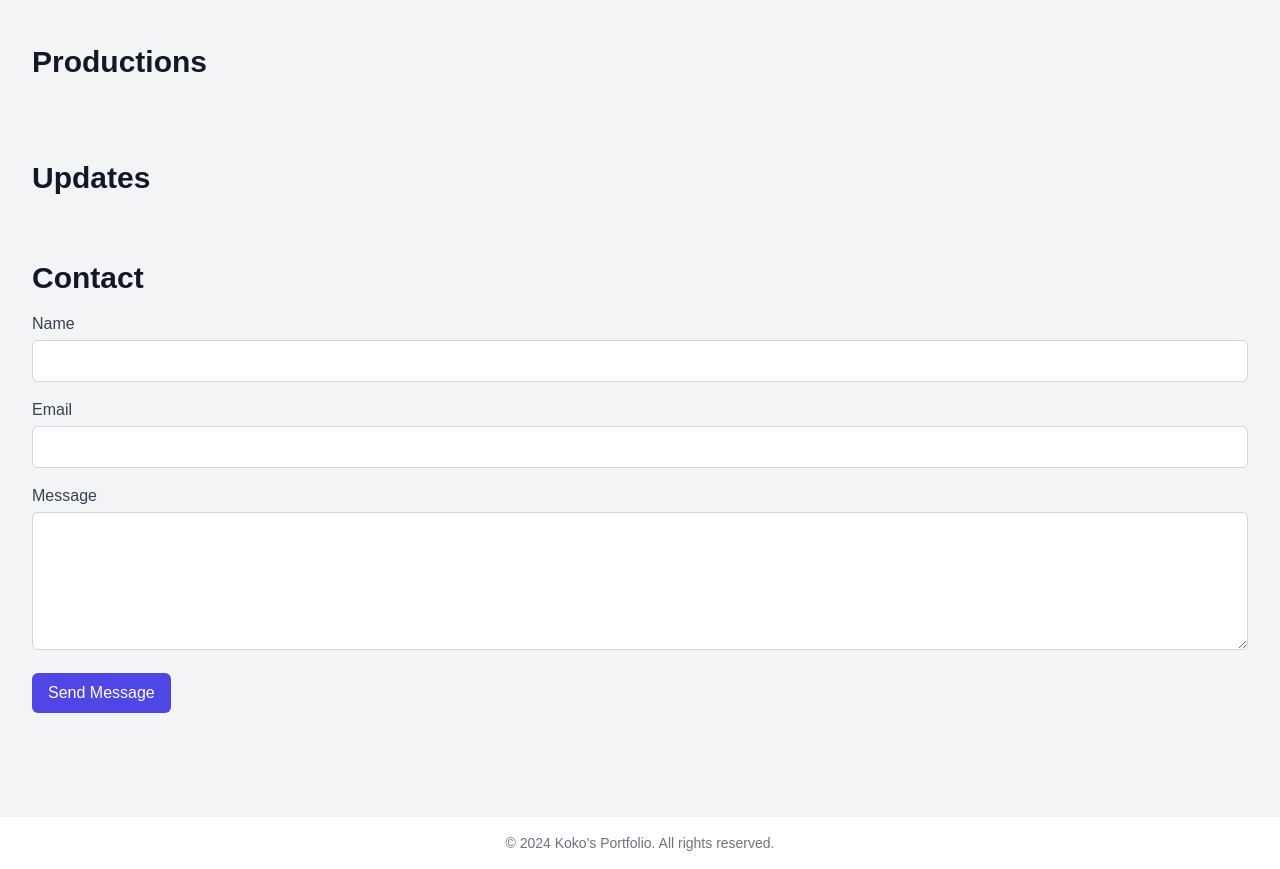
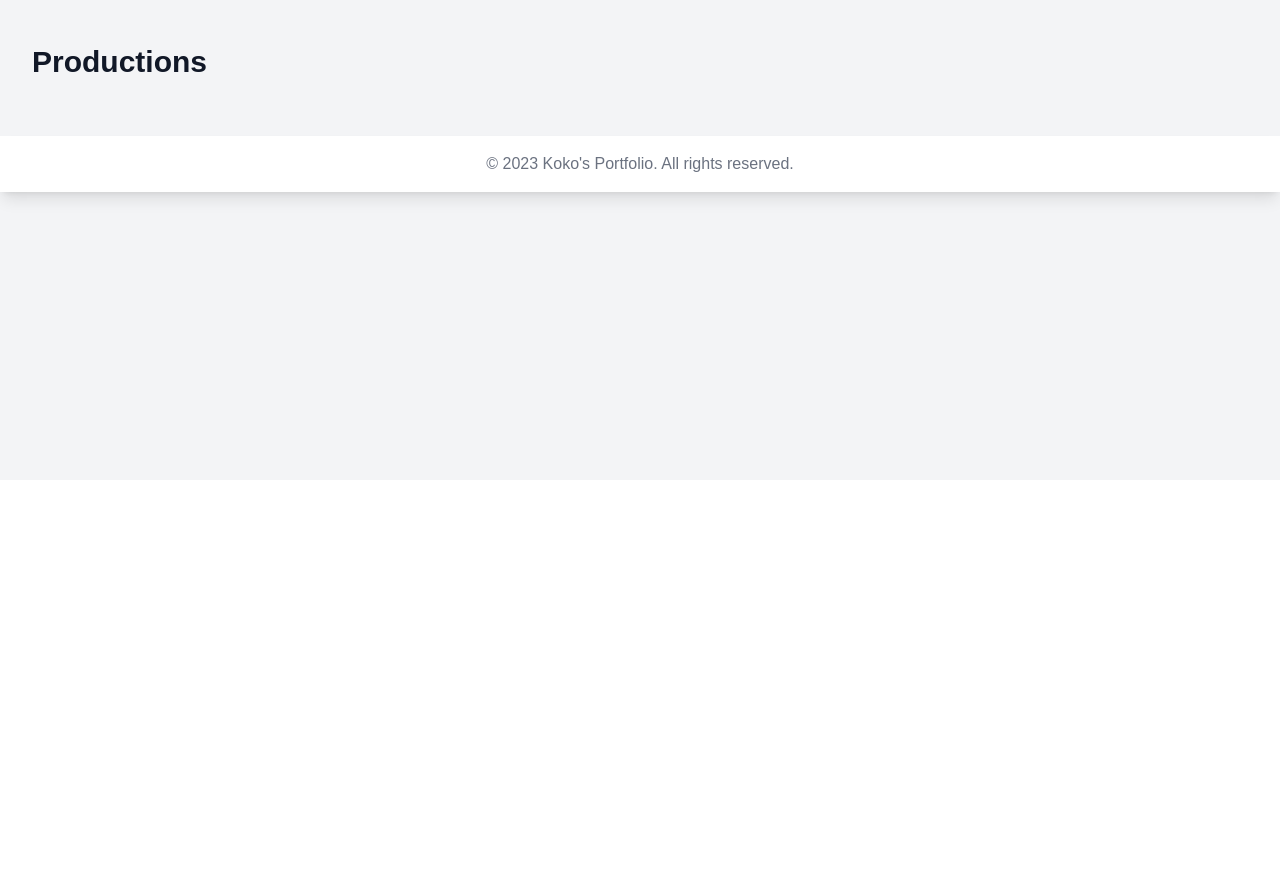
Before and after one commit to kokotyan/React-portfolio-, a React (Create React App) app in the folder my-portfolio/: page / in a window 1280 px wide. Shown: the part 320-1189 px from the top of the page. After the commit the page ends 800 px from the top, so only its background shows below. Built offline with nearby package versions, Linux system fonts and the light colour scheme.

Commit message:
お問い合わせフォームをなくし、エラーを解決しました。

```diff
--- a/my-portfolio/src/App.tsx
+++ b/my-portfolio/src/App.tsx
@@ -2,16 +2,7 @@ import React, { useState } from "react";
 
 const App: React.FC = () => {
   const [menuOpen, setMenuOpen] = useState(false);
-  const [name, setName] = useState("");
-  const [email, setEmail] = useState("");
-  const [message, setMessage] = useState("");
-  const [submitted, setSubmitted] = useState(false);
-
-  const handleSubmit = (e: React.FormEvent) => {
-    e.preventDefault();
-    setSubmitted(true);
-    // ここで送信処理を追加できます。たとえば、メール送信やAPIリクエストなど
-  };
+  const sections = ["About Me", "Skills", "Productions"];
 
   return (
     <div
@@ -23,26 +14,28 @@ const App: React.FC = () => {
         <div className="max-w-7xl mx-auto px-4 sm:px-6 lg:px-8">
           <div className="flex justify-between h-16">
             <div className="flex-shrink-0 flex items-center">
-              <a
-                href="#"
+              <button
+                onClick={() => window.scrollTo({ top: 0, behavior: "smooth" })}
                 className="text-2xl font-bold text-indigo-600 hover:bg-blue-50 rounded-md p-2"
               >
                 Koko's Portfolio
-              </a>
+              </button>
             </div>
+
             <div className="hidden sm:flex sm:space-x-8 sm:items-center">
               {/* Links */}
-              {["About Me", "Skills", "Productions", "Contact","Updates"].map(
-                (section) => (
+              {sections.map((section) => {
+                const link = `#${section.toLowerCase().replace(" ", "")}`;
+                return (
                   <a
                     key={section}
-                    href={`#${section.toLowerCase().replace(" ", "")}`}
+                    href={link}
                     className="text-gray-900 inline-flex items-center px-1 pt-1 text-sm font-medium hover:bg-blue-50 rounded-md p-2"
                   >
                     {section}
                   </a>
-                )
-              )}
+                );
+              })}
               <a
                 href="https://github.com/kokotyan"
                 className="text-gray-900 inline-flex items-center px-1 pt-1 text-sm font-medium hover:bg-blue-50 rounded-md p-2"
@@ -52,7 +45,6 @@ const App: React.FC = () => {
                   className="w-6 h-6"
                   fill="currentColor"
                   viewBox="0 0 24 24"
-                  xmlns="http://www.w3.org/2000/svg"
                 >
                   <path d="M12 2C6.477 2 2 6.477 2 12c0 4.418 2.868 8.166 6.839 9.489.5.092.682-.217.682-.483 0-.237-.009-.866-.013-1.7-2.782.603-3.369-1.343-3.369-1.343-.454-1.154-1.11-1.461-1.11-1.461-.908-.62.069-.608.069-.608 1.004.07 1.532 1.03 1.532 1.03.893 1.53 2.341 1.088 2.91.832.092-.648.35-1.088.636-1.338-2.22-.253-4.555-1.11-4.555-4.944 0-1.091.39-1.985 1.029-2.683-.103-.253-.446-1.27.098-2.647 0 0 .84-.269 2.75 1.025A9.563 9.563 0 0112 6.844c.853.004 1.71.115 2.511.338 1.91-1.294 2.75-1.025 2.75-1.025.545 1.377.202 2.394.1 2.647.64.698 1.028 1.591 1.028 2.683 0 3.841-2.338 4.687-4.565 4.936.36.31.68.921.68 1.855 0 1.338-.012 2.419-.012 2.75 0 .268.18.579.688.481C19.136 20.164 22 16.418 22 12c0-5.523-4.477-10-10-10z" />
                 </svg>
@@ -91,14 +83,7 @@ const App: React.FC = () => {
           }`}
         >
           <div className="px-2 pt-2 pb-3 space-y-1">
-            {[
-              "About Me",
-              "Skills",
-              "Productions",
-              "Updates",
-              "Contact",
-              "GitHub",
-            ].map((section) => (
+            {sections.concat("GitHub").map((section) => (
               <a
                 key={section}
                 href={
@@ -146,72 +131,13 @@ const App: React.FC = () => {
             {/* Production items */}
           </div>
         </section>
-
-        {/* Updates Section */}
-        <section
-          id="updates"
-          className="max-w-7xl mx-auto px-4 sm:px-6 lg:px-8 mt-16"
-        >
-          <h2 className="text-3xl font-bold text-gray-900">Updates</h2>
-          <div className="mt-4 space-y-4">{/* Update items */}</div>
-        </section>
-
-        {/* Contact Section */}
-        <section
-          id="contact"
-          className="max-w-7xl mx-auto px-4 sm:px-6 lg:px-8 mt-16"
-        >
-          <h2 className="text-3xl font-bold text-gray-900">Contact</h2>
-          {submitted ? (
-            <p className="mt-4 text-green-600">Thank you for your message!</p>
-          ) : (
-            <form onSubmit={handleSubmit} className="mt-4 space-y-4">
-              <div>
-                <label className="block text-gray-700">Name</label>
-                <input
-                  type="text"
-                  value={name}
-                  onChange={(e) => setName(e.target.value)}
-                  className="w-full mt-1 p-2 border border-gray-300 rounded-md"
-                  required
-                />
-              </div>
-              <div>
-                <label className="block text-gray-700">Email</label>
-                <input
-                  type="email"
-                  value={email}
-                  onChange={(e) => setEmail(e.target.value)}
-                  className="w-full mt-1 p-2 border border-gray-300 rounded-md"
-                  required
-                />
-              </div>
-              <div>
-                <label className="block text-gray-700">Message</label>
-                <textarea
-                  value={message}
-                  onChange={(e) => setMessage(e.target.value)}
-                  className="w-full mt-1 p-2 border border-gray-300 rounded-md"
-                  rows={5}
-                  required
-                />
-              </div>
-              <button
-                type="submit"
-                className="bg-indigo-600 text-white px-4 py-2 rounded-md hover:bg-indigo-500"
-              >
-                Send Message
-              </button>
-            </form>
-          )}
-        </section>
       </main>
 
       {/* Footer */}
-      <footer className="bg-white mt-16 py-4">
-        <div className="max-w-7xl mx-auto px-4 sm:px-6 lg:px-8 text-center">
-          <p className="text-sm text-gray-500">
-            © 2024 Koko's Portfolio. All rights reserved.
+      <footer className="bg-white shadow-lg py-4">
+        <div className="max-w-7xl mx-auto px-4 sm:px-6 lg:px-8">
+          <p className="text-center text-gray-500">
+            &copy; 2023 Koko's Portfolio. All rights reserved.
           </p>
         </div>
       </footer>
```
